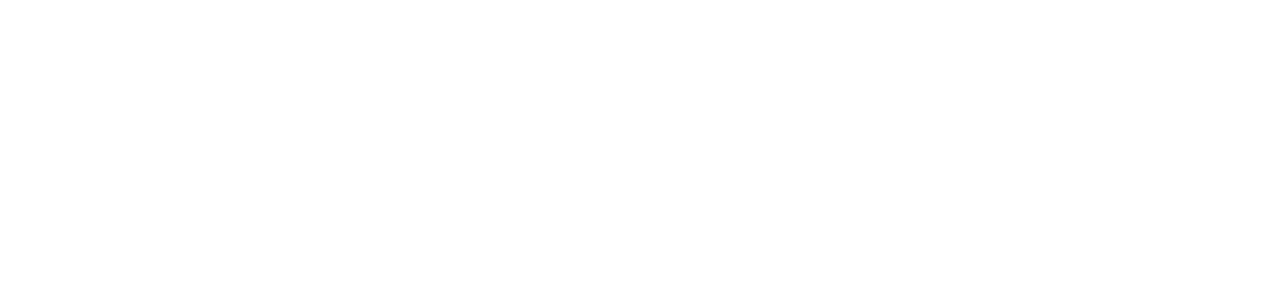
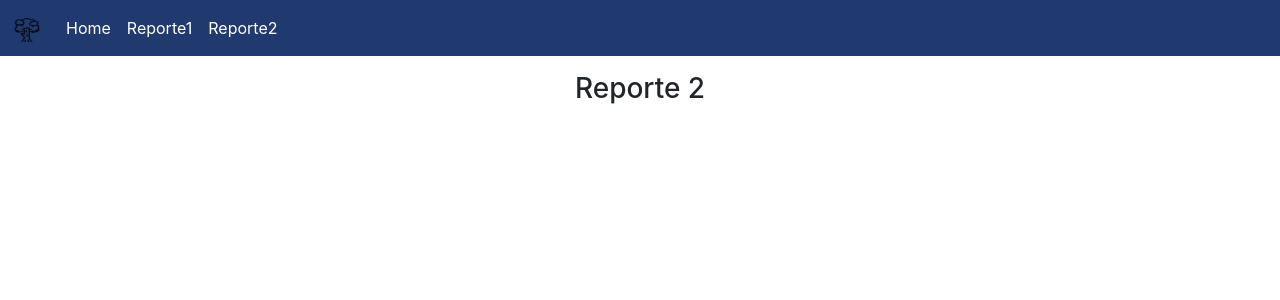
Before and after one commit to jsantos18121996/seats-frontend, a React (Create React App) app: page /options/2 in a window 1280 px wide. Before the commit this address had no page. Shown: the top 300 px of the page. Built offline with nearby package versions, Linux system fonts and the light colour scheme.

Commit message:
Modificaciones en el navbar y titulos de menu y reporte2

```diff
--- a/src/App.js
+++ b/src/App.js
@@ -4,6 +4,7 @@ import { BrowserRouter as Router, Routes, Route } from 'react-router-dom';
 import SeatsHome from './components/SeatsHome';
 import SeatsOptions from './components/SeatsOptions';
 import SeatsOption1 from './components/SeatsOption1';
+import SeatsOption2 from './components/SeatsOption2';
 
 
 function App() {
@@ -22,6 +23,10 @@ function App() {
             exact path='/options/1'
             element={<SeatsOption1 />}
           />
+          <Route
+            exact path='/options/2'
+            element={<SeatsOption2 />}
+          />
         </Routes>
       </div>
     </Router>
--- a/src/components/Navbar.jsx
+++ b/src/components/Navbar.jsx
@@ -10,9 +10,8 @@ class Navbar extends Component {
         this.state = {
             pages: [
                 { name: "Home", href: "/" },
-                { name: "Opcion1", href: "/options/1" },
-                { name: "Opcion2", href: "/options/2" },
-                { name: "Opcion3", href: "/options/3" }
+                { name: "Reporte1", href: "/options/1" },
+                { name: "Reporte2", href: "/options/2" }
             ]
         }
     }
--- a/src/components/SeatsOption1.jsx
+++ b/src/components/SeatsOption1.jsx
@@ -74,7 +74,10 @@ class SeatsOption1 extends Component {
             <div>
                 <Navbar />
                 {this.state.periods !== null && this.state.terrains !== null ?
-                    (<div className="container">
+                    (<div className="container mt-3">
+                        <div className="row">
+                        <h3>Reporte 1</h3>
+                        </div>
                         <div className="row mt-3 mb-3">
                             <div className="col-12 col-md-5">
                                 <select
--- a/src/components/SeatsOption2.jsx
+++ b/src/components/SeatsOption2.jsx
@@ -1,8 +1,19 @@
 import React, { Component } from "react";
+import Navbar from "./Navbar";
 
 class SeatsOption2 extends Component {
     render() {
-        return(<div>SeatsOption2 !</div>)
+        return(
+        <div className=""
+            >
+                <Navbar />
+                <div className="container mt-3">
+                    <div className="row">
+                        <h3>Reporte 2</h3>
+                        </div>
+                </div>
+
+        </div>)
     }
 }
 
```
